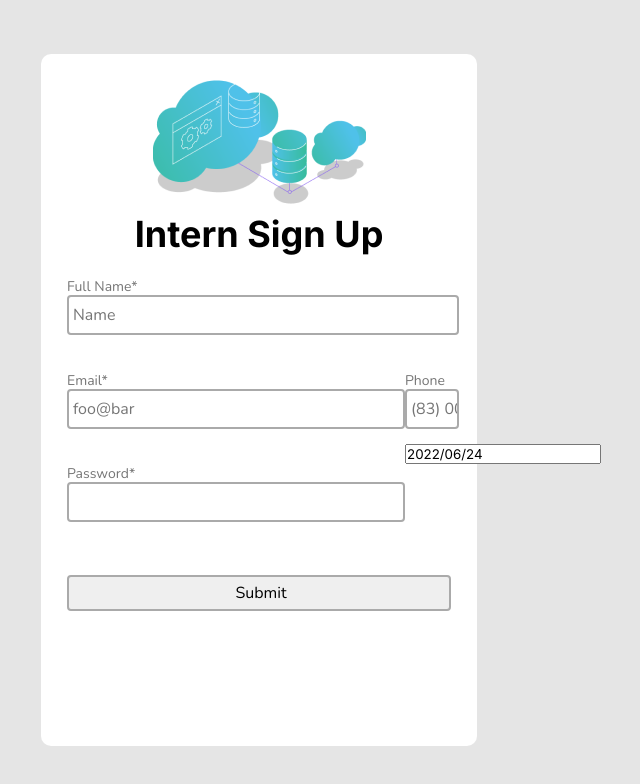
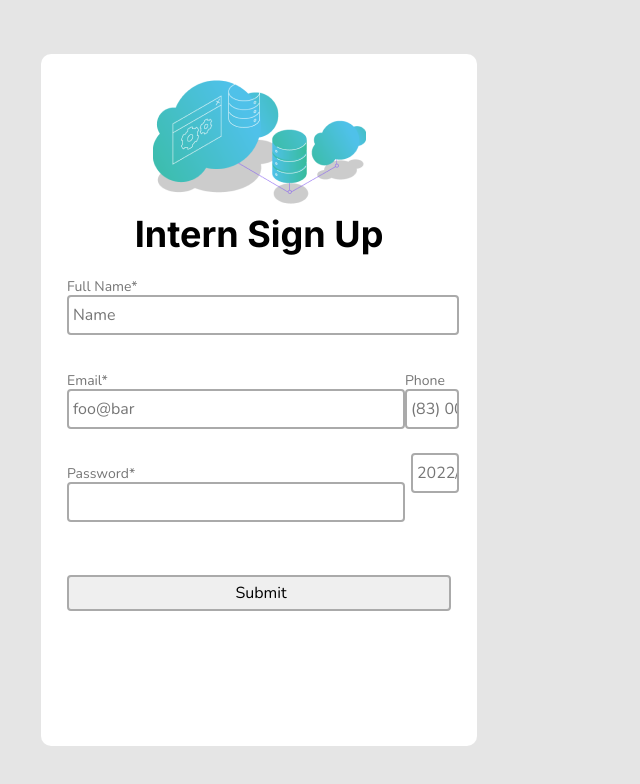
Before and after one commit to saamoff/react-form, a React (Create React App) app: page / in a window 1280 px wide. Shown: the top 784 px of the page, without its empty margins (381-1021 px from the left). Built offline with nearby package versions, Linux system fonts and the light colour scheme.

Commit message:
Style: styled and positioned date-picker

```diff
--- /dev/null
+++ b/src/components/Select/select.css
@@ -0,0 +1,12 @@
+.date-picker input{
+    font-family: 'Nunito', sans-serif;
+    font-size: 16px;
+    border: 2px solid #AAAAAA;
+    border-radius: 4px;
+    height: 36px;
+    width: 87%;
+    padding-left: 4px;
+    color: #767676;
+    margin-top: 21%;
+    margin-left: 13%;
+}
--- a/src/components/Select/select.js
+++ b/src/components/Select/select.js
@@ -1,13 +1,17 @@
 import React, { useEffect, useState } from "react";
+import styled from 'styled-components'
 
 import DatePicker from 'react-datepicker';
 import "react-datepicker/dist/react-datepicker.css";
 import moment from 'moment';
+import "./select.css"
 
-export default function TableDatePicker() {
+function TableDatePicker() {
   const [date, setDate] = useState(new Date())
 
   return (
-    <DatePicker placeholderText='yyyy/mm/dd' dateFormat="yyyy/MM/dd" selected={date} onChange={date => setDate(date)} minDate={new Date("1945-01-01")} maxDate={moment().toDate()}/>
+    <DatePicker wrapperClassName="date-picker" placeholderText='yyyy/mm/dd' dateFormat="yyyy/MM/dd" selected={date} onChange={date => setDate(date)} minDate={new Date("1945-01-01")} maxDate={moment().toDate()}/>
   )
 }
+
+export default TableDatePicker
```
Also changed, not shown: src/components/Select/index.js (deleted), src/components/Select/select.styled.js (deleted).
